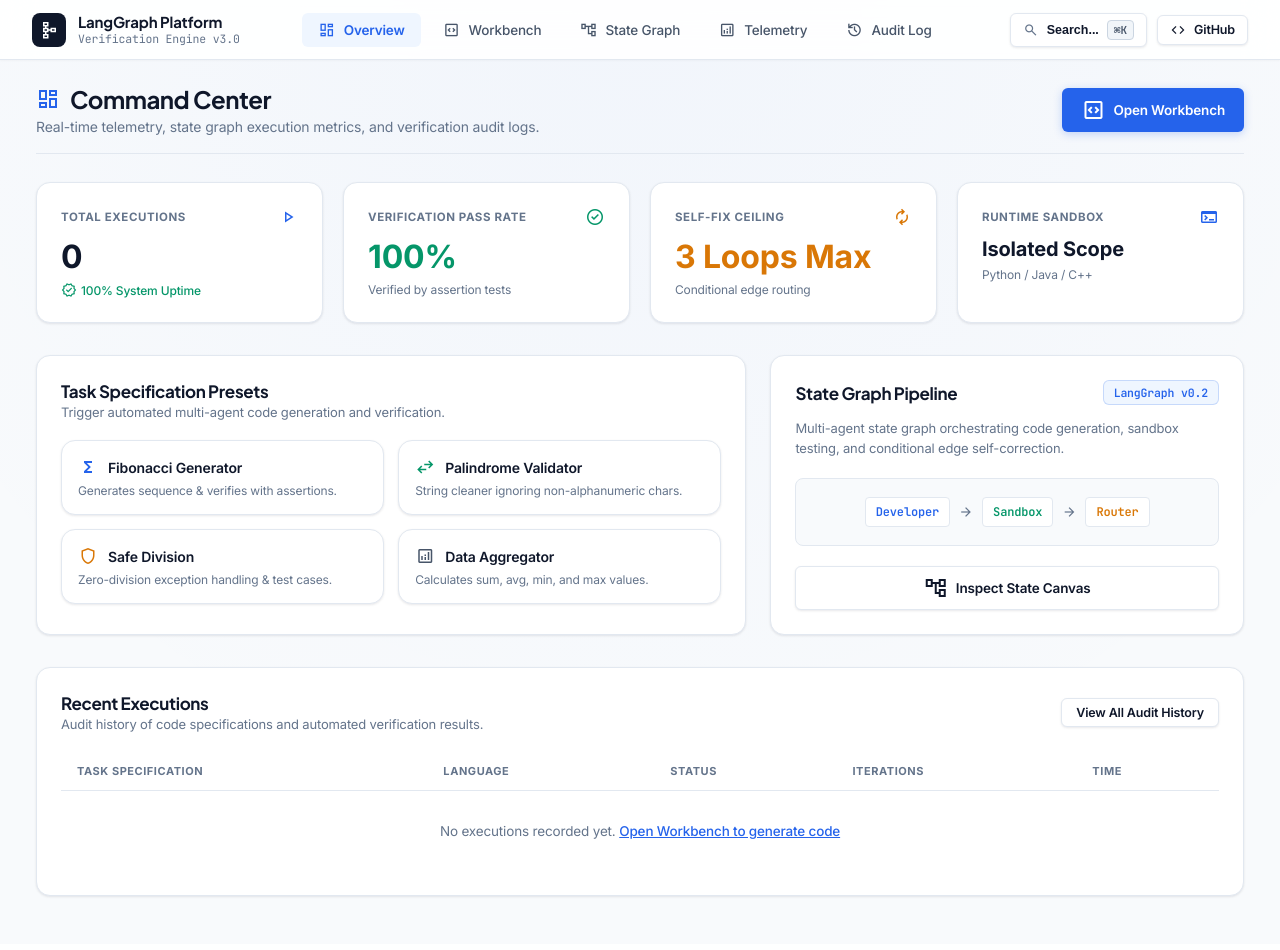
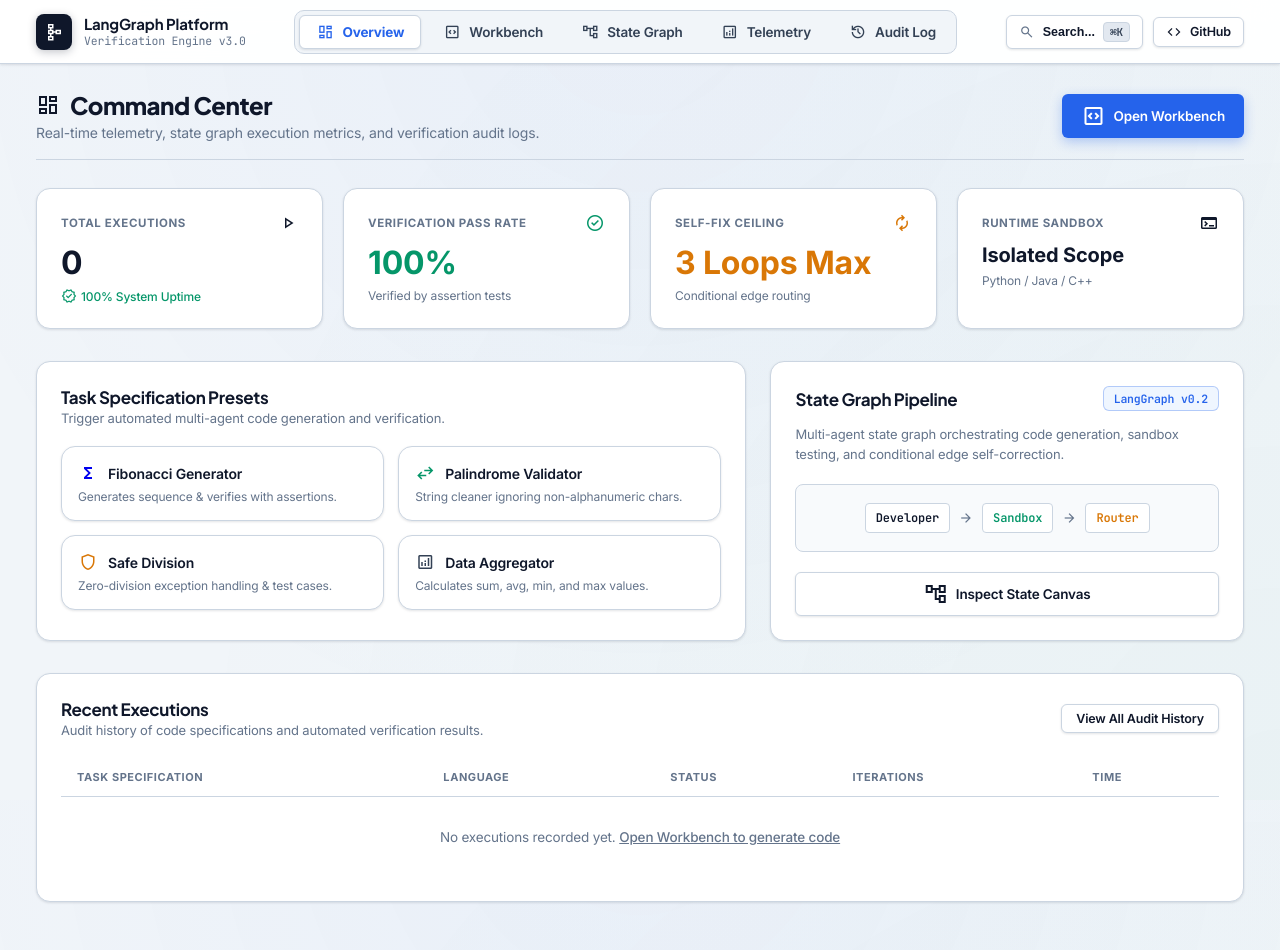
Before and after one commit to Sathvik1533/LangGraph_deployment, a FastAPI app: page / in a window 1280 px wide. Before the commit the page ends 898 px from the top, so only its background shows below. Run offline with FastAPI, Linux system fonts and the light colour scheme.

Commit message:
style(ui): implement Warm Executive Slate & Sapphire design system

```diff
--- a/static/css/shared.css
+++ b/static/css/shared.css
@@ -1,50 +1,50 @@
-/* Bespoke Light Studio Design System | Executive Developer Verification Platform */
+/* Warm Executive Slate & Sapphire Design System (No Dark Mode, No Pure White, No Violet Slop) */
 @import url('https://fonts.googleapis.com/css2?family=Plus+Jakarta+Sans:wght@500;600;700;800&family=Inter:wght@300;400;500;600;700&family=JetBrains+Mono:wght@400;500;600;700&display=swap');
 
 :root {
-    /* Refined Studio Light Palette (No Pitch Black, No Violet Slop) */
-    --bg-app: #f8fafc;
-    --bg-card: #ffffff;
-    --bg-hover: #f1f5f9;
-    --bg-sidebar: #ffffff;
+    /* Rich Warm Slate Palette */
+    --bg-canvas: #f1f5f9;          /* Warm Slate Base */
+    --bg-surface: #ffffff;         /* Card Surface */
+    --bg-elevated: #f8fafc;        /* Inset Elevation */
+    --bg-hover: #e2e8f0;           /* Interactive Hover */
 
-    /* Hairline Light Borders */
-    --border-subtle: #e2e8f0;
-    --border-medium: #cbd5e1;
-    --border-strong: #94a3b8;
-    --border-active: #2563eb;
+    /* Structured Borders */
+    --border-subtle: #cbd5e1;      /* Crisp Hairline */
+    --border-medium: #94a3b8;      /* Strong Border */
+    --border-active: #2563eb;      /* Blue Active Border */
 
-    /* Executive Colors */
-    --primary: #0f172a;             /* Deep Slate Primary */
-    --primary-blue: #2563eb;        /* Tech Blue Accent */
-    --primary-blue-muted: #eff6ff;
+    /* Executive Accents */
+    --accent-blue: #2563eb;        /* Sapphire Blue */
+    --accent-blue-bg: #eff6ff;
 
-    --accent-emerald: #059669;      /* Success Green */
+    --accent-emerald: #059669;     /* Verified Emerald */
     --accent-emerald-bg: #ecfdf5;
 
-    --accent-amber: #d97706;        /* Iteration Warning */
+    --accent-amber: #d97706;       /* Iteration Amber */
     --accent-amber-bg: #fffbeb;
 
-    --accent-rose: #dc2626;         /* Failure Red */
+    --accent-rose: #dc2626;        /* Error Rose */
     --accent-rose-bg: #fef2f2;
 
-    /* Typography Colors */
-    --text-primary: #0f172a;
-    --text-secondary: #475569;
-    --text-muted: #64748b;
-    --text-light: #94a3b8;
+    /* High-Contrast Dark Slate Text */
+    --text-primary: #0f172a;       /* Slate 900 */
+    --text-secondary: #334155;     /* Slate 700 */
+    --text-muted: #64748b;         /* Slate 500 */
+    --text-light: #94a3b8;         /* Slate 400 */
 
     /* Typography Fonts */
-    --font-heading: 'Plus Jakarta Sans', var(--font-sans);
-    --font-sans: 'Inter', -apple-system, BlinkMacSystemFont, sans-serif;
+    --font-heading: 'Plus Jakarta Sans', -apple-system, sans-serif;
+    --font-sans: 'Inter', -apple-system, sans-serif;
     --font-mono: 'JetBrains Mono', monospace;
 
-    /* Geometry & Shadows */
+    /* Depth Shadows */
+    --shadow-sm: 0 1px 3px rgba(15, 23, 42, 0.08), 0 1px 2px rgba(15, 23, 42, 0.04);
+    --shadow-md: 0 4px 16px rgba(15, 23, 42, 0.1);
+    --shadow-lg: 0 10px 30px rgba(15, 23, 42, 0.12);
+
     --radius-sm: 6px;
     --radius-md: 10px;
     --radius-lg: 14px;
-    --shadow-sm: 0 1px 3px rgba(15, 23, 42, 0.06), 0 1px 2px rgba(15, 23, 42, 0.04);
-    --shadow-md: 0 4px 14px rgba(15, 23, 42, 0.08);
 }
 
 * {
@@ -55,13 +55,16 @@
 
 body {
     font-family: var(--font-sans);
-    background-color: var(--bg-app);
+    background-color: var(--bg-canvas);
     color: var(--text-primary);
     min-height: 100vh;
     overflow-x: hidden;
     letter-spacing: -0.01em;
     -webkit-font-smoothing: antialiased;
-    background-image: radial-gradient(circle at 50% 0%, rgba(37, 99, 235, 0.03) 0%, transparent 75%);
+    background-image:
+        radial-gradient(circle at 50% 0%, rgba(37, 99, 235, 0.04) 0%, transparent 75%),
+        radial-gradient(circle at 100% 100%, rgba(5, 150, 105, 0.03) 0%, transparent 75%);
+    background-attachment: fixed;
 }
 
 h1, h2, h3, h4, h5, h6 {
@@ -74,13 +77,13 @@ h1, h2, h3, h4, h5, h6 {
     font-family: var(--font-mono);
 }
 
-/* Custom Minimalist Scrollbars */
+/* Custom Scrollbars */
 ::-webkit-scrollbar {
     width: 6px;
     height: 6px;
 }
 ::-webkit-scrollbar-track {
-    background: var(--bg-app);
+    background: var(--bg-canvas);
 }
 ::-webkit-scrollbar-thumb {
     background: #cbd5e1;
@@ -90,23 +93,23 @@ h1, h2, h3, h4, h5, h6 {
     background: #94a3b8;
 }
 
-/* Top Executive Navbar */
+/* Top Navbar */
 .top-navbar {
     position: fixed;
     top: 0;
     left: 0;
     right: 0;
-    height: 60px;
-    background: rgba(255, 255, 255, 0.9);
-    backdrop-filter: blur(16px);
-    -webkit-backdrop-filter: blur(16px);
+    height: 64px;
+    background: rgba(255, 255, 255, 0.95);
+    backdrop-filter: blur(20px);
+    -webkit-backdrop-filter: blur(20px);
     border-bottom: 1px solid var(--border-subtle);
     display: flex;
     align-items: center;
     justify-content: space-between;
-    padding: 0 32px;
+    padding: 0 36px;
     z-index: 100;
-    box-shadow: 0 1px 2px rgba(0, 0, 0, 0.03);
+    box-shadow: var(--shadow-sm);
 }
 
 .nav-brand {
@@ -117,32 +120,37 @@ h1, h2, h3, h4, h5, h6 {
 }
 
 .brand-icon {
-    width: 34px;
-    height: 34px;
+    width: 36px;
+    height: 36px;
     border-radius: 8px;
-    background: var(--primary);
+    background: #0f172a;
     display: flex;
     align-items: center;
     justify-content: center;
     color: #ffffff;
+    box-shadow: 0 2px 8px rgba(15, 23, 42, 0.25);
 }
 
 .nav-links {
     display: flex;
     align-items: center;
     gap: 6px;
+    background: #f1f5f9;
+    padding: 4px;
+    border-radius: var(--radius-md);
+    border: 1px solid var(--border-subtle);
 }
 
 .nav-link-item {
     display: flex;
     align-items: center;
     gap: 8px;
-    padding: 8px 16px;
+    padding: 7px 16px;
     border-radius: var(--radius-sm);
     color: var(--text-secondary);
     text-decoration: none;
     font-size: 13.5px;
-    font-weight: 500;
+    font-weight: 600;
     transition: all 0.15s ease;
 }
 
@@ -152,9 +160,11 @@ h1, h2, h3, h4, h5, h6 {
 }
 
 .nav-link-item.active {
-    background: var(--primary-blue-muted);
-    color: var(--primary-blue);
-    font-weight: 600;
+    background: #ffffff;
+    color: var(--accent-blue);
+    border: 1px solid var(--border-subtle);
+    box-shadow: var(--shadow-sm);
+    font-weight: 700;
 }
 
 .nav-link-item .material-symbols-outlined {
@@ -163,7 +173,7 @@ h1, h2, h3, h4, h5, h6 {
 
 /* Studio Layout Container */
 .studio-layout {
-    padding-top: 84px;
+    padding-top: 90px;
     padding-bottom: 48px;
     padding-left: 36px;
     padding-right: 36px;
@@ -182,7 +192,7 @@ h1, h2, h3, h4, h5, h6 {
 
 .page-title {
     font-size: 24px;
-    font-weight: 700;
+    font-weight: 800;
     color: var(--text-primary);
     display: flex;
     align-items: center;
@@ -195,9 +205,9 @@ h1, h2, h3, h4, h5, h6 {
     margin-top: 4px;
 }
 
-/* Studio Cards & Surfaces */
+/* Studio Cards & Elevation */
 .studio-card {
-    background: var(--bg-card);
+    background: var(--bg-surface);
     border-radius: var(--radius-lg);
     border: 1px solid var(--border-subtle);
     padding: 24px;
@@ -228,15 +238,15 @@ h1, h2, h3, h4, h5, h6 {
 }
 
 .cyber-btn-primary {
-    background: var(--primary-blue);
+    background: var(--accent-blue);
     color: #ffffff;
-    box-shadow: 0 2px 8px rgba(37, 99, 235, 0.25);
+    box-shadow: 0 4px 12px rgba(37, 99, 235, 0.3);
 }
 
 .cyber-btn-primary:hover {
     background: #1d4ed8;
     transform: translateY(-1px);
-    box-shadow: 0 4px 12px rgba(37, 99, 235, 0.35);
+    box-shadow: 0 6px 16px rgba(37, 99, 235, 0.4);
 }
 
 .cyber-btn-secondary {
@@ -264,21 +274,21 @@ h1, h2, h3, h4, h5, h6 {
 }
 
 .cyber-badge-blue {
-    background: var(--primary-blue-muted);
-    color: var(--primary-blue);
-    border: 1px solid rgba(37, 99, 235, 0.2);
+    background: var(--accent-blue-bg);
+    color: var(--accent-blue);
+    border: 1px solid rgba(37, 99, 235, 0.3);
 }
 
 .cyber-badge-emerald {
     background: var(--accent-emerald-bg);
     color: var(--accent-emerald);
-    border: 1px solid rgba(5, 150, 105, 0.2);
+    border: 1px solid rgba(5, 150, 105, 0.3);
 }
 
 .cyber-badge-amber {
     background: var(--accent-amber-bg);
     color: var(--accent-amber);
-    border: 1px solid rgba(217, 119, 6, 0.2);
+    border: 1px solid rgba(217, 119, 6, 0.3);
 }
 
 /* Code Editor Window */
@@ -314,7 +324,7 @@ h1, h2, h3, h4, h5, h6 {
     display: none;
     position: fixed;
     inset: 0;
-    background: rgba(15, 23, 42, 0.6);
+    background: rgba(15, 23, 42, 0.5);
     backdrop-filter: blur(8px);
     z-index: 2000;
     align-items: flex-start;
@@ -328,7 +338,7 @@ h1, h2, h3, h4, h5, h6 {
     background: #ffffff;
     border: 1px solid var(--border-medium);
     border-radius: var(--radius-lg);
-    box-shadow: 0 20px 50px rgba(15, 23, 42, 0.2);
+    box-shadow: var(--shadow-lg);
     overflow: hidden;
 }
 
@@ -357,7 +367,7 @@ h1, h2, h3, h4, h5, h6 {
 
 .cmd-spotlight-item:hover {
     background: var(--bg-hover);
-    color: var(--text-primary);
+    color: var(--accent-blue);
 }
 
 /* Toast */
@@ -374,17 +384,18 @@ h1, h2, h3, h4, h5, h6 {
     align-items: center;
     gap: 12px;
     z-index: 1000;
-    box-shadow: 0 10px 30px rgba(0, 0, 0, 0.2);
+    box-shadow: var(--shadow-lg);
 }
 
 .kbd-badge {
-    background: #f1f5f9;
-    color: #475569;
+    background: #e2e8f0;
+    color: #334155;
     font-family: var(--font-mono);
     font-size: 11px;
     padding: 2px 6px;
     border-radius: 4px;
     border: 1px solid #cbd5e1;
+    font-weight: 600;
 }
 
 /* Responsive */
```
